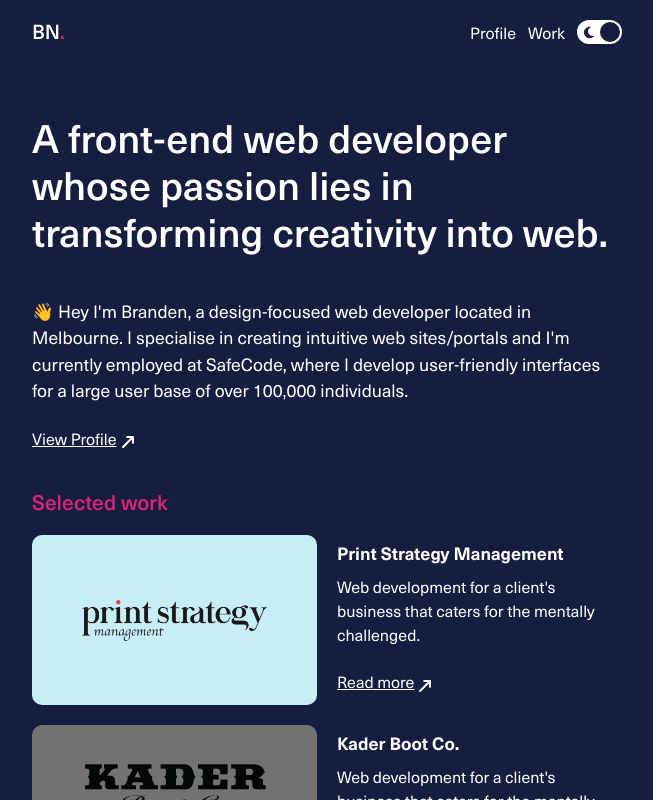
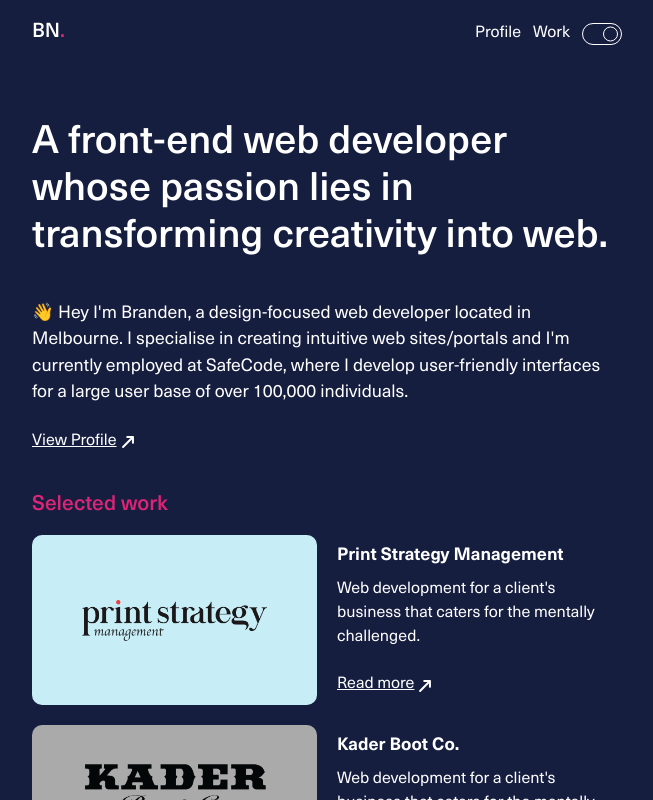
Before and after one commit to BrandenDaniel/React-portoflio, a React (Create React App) app: page / in a window 1280 px wide. Shown: the top 800 px of the page, without its empty margins (313-966 px from the left). Built offline with nearby package versions, Linux system fonts and the light colour scheme.

Commit message:
- general progress

```diff
--- a/src/assets/sass/home.scss
+++ b/src/assets/sass/home.scss
@@ -141,7 +141,7 @@
   }
 
   &--kader-boot-co .selected-work__thumbnail {
-    background: #727272;
+    background: #aaa;
   }
 
   &--all-west-engineering .selected-work__thumbnail {
--- a/src/assets/sass/nav.scss
+++ b/src/assets/sass/nav.scss
@@ -20,6 +20,14 @@
 
     a {
       color: #fff !important;
+    }
+
+    #themeToggle {
+      border: 1px solid #fff !important;
+
+      &::before {
+        border: 1px solid #fff;
+      }
     }
   }
 
@@ -57,7 +65,7 @@
 
     > div {
       display: flex;
-      align-items: baseline;
+      align-items: center;
       gap: 12px;
     }
   }
@@ -67,20 +75,20 @@
   display: flex;
   justify-content: space-between;
   align-items: center;
-  height: 24px;
-  width: 45px;
-  background-color: #161e40;
+  height: 22px;
+  width: 40px;
+  background-color: transparent;
   border-radius: 999px;
   padding: 0 7px;
   position: relative;
+  border: 1px solid var(--body-color);
 
   &:has(input:checked) {
     &::before {
-      background-color: #161e40;
-      left: calc(100% - 22px);
+      left: calc(100% - 18px);
+      background-color: transparent;
+      border-color: var(--body-color);
     }
-
-    background-color: #fff;
 
     svg,
     .material-symbols-outlined {
@@ -94,15 +102,17 @@
     height: 13px;
     color: #fff;
     @include flex-center;
+    display: none;
   }
 
   &::before {
     content: "";
     display: block;
-    height: 20px;
-    width: 20px;
+    height: 13px;
+    width: 13px;
     border-radius: 50%;
-    background: #fff;
+    border: 1px solid var(--body-color);
+    background-color: transparent;
     position: absolute;
     top: 50%;
     transform: translateY(-50%);
```
